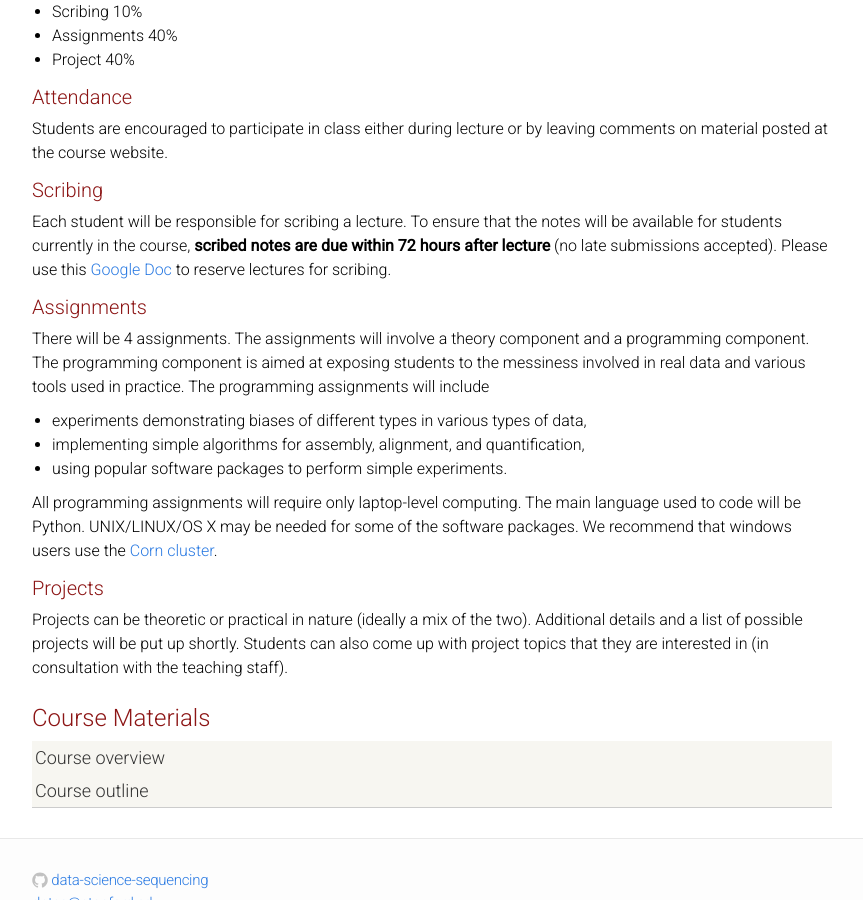
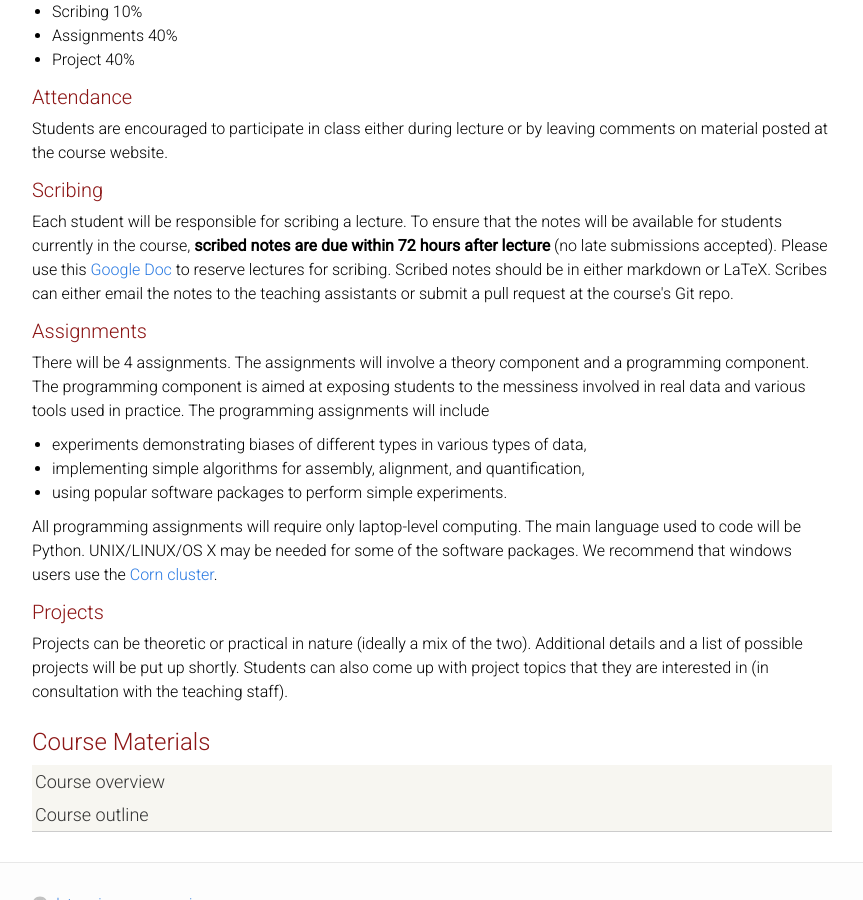
Before and after one commit to laurashen/data-science-sequencing.github.io, a Jekyll site: the page built from index.html, in a window 1280 px wide and 900 px high, scrolled down 978 px. Shown: the whole window, without its empty margins (208-1071 px from the left). Built offline with Jekyll 4.4.1, drawn with Linux system fonts in a browser that asks for light colours.

Commit message:
additional scribing instructions

```diff
--- a/index.html
+++ b/index.html
@@ -70,7 +70,7 @@
     Students are encouraged to participate in class either during lecture or by leaving comments on material posted at the course website.
 
     <div class="module-subheader">Scribing</div>
-    Each student will be responsible for scribing a lecture. To ensure that the notes will be available for students currently in the course, <b>scribed notes are due within 72 hours after lecture</b> (no late submissions accepted). Please use this <a href="https://docs.google.com/spreadsheets/d/1LkE4W4aFc7vi4FPkl4BeRQl9rD0pV1_CaGuqdqcHB38/edit#gid=0"> Google Doc </a> to reserve lectures for scribing.
+    Each student will be responsible for scribing a lecture. To ensure that the notes will be available for students currently in the course, <b>scribed notes are due within 72 hours after lecture</b> (no late submissions accepted). Please use this <a href="https://docs.google.com/spreadsheets/d/1LkE4W4aFc7vi4FPkl4BeRQl9rD0pV1_CaGuqdqcHB38/edit#gid=0"> Google Doc </a> to reserve lectures for scribing. Scribed notes should be in either markdown or LaTeX. Scribes can either email the notes to the teaching assistants or submit a pull request at the course's Git repo.
 
     <div class="module-subheader">Assignments</div>
     There will be 4 assignments. The assignments will involve a theory component and a programming component.
```
